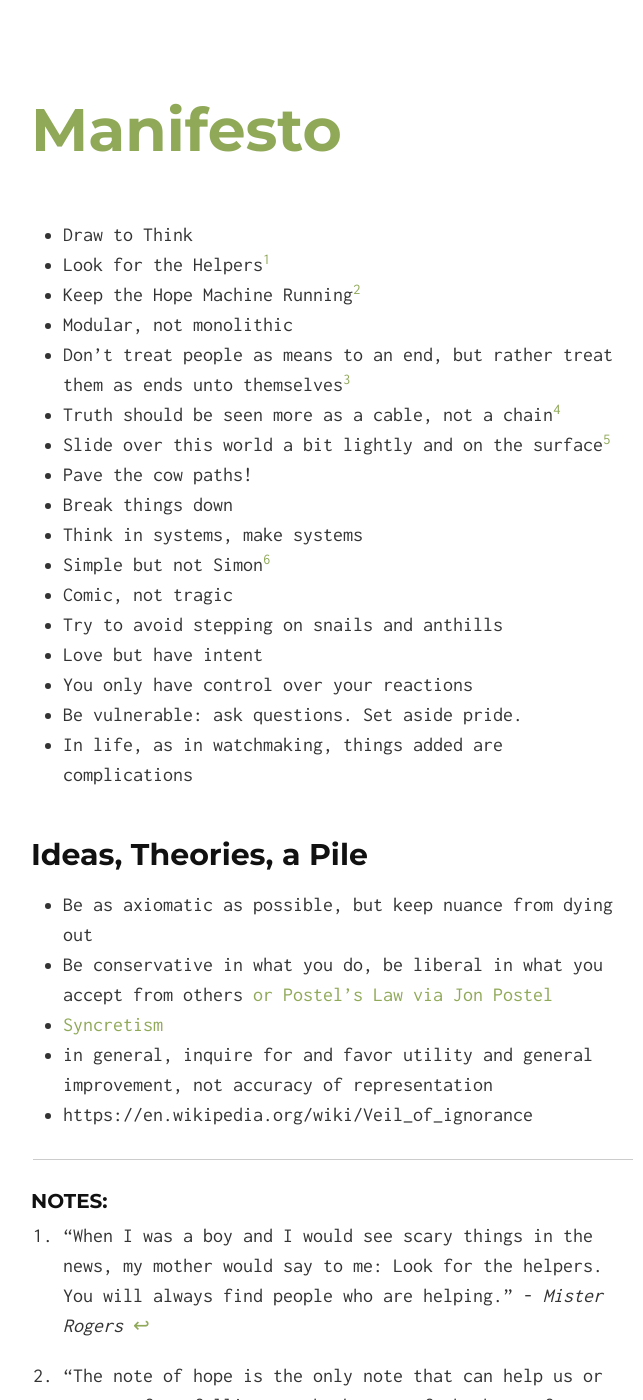
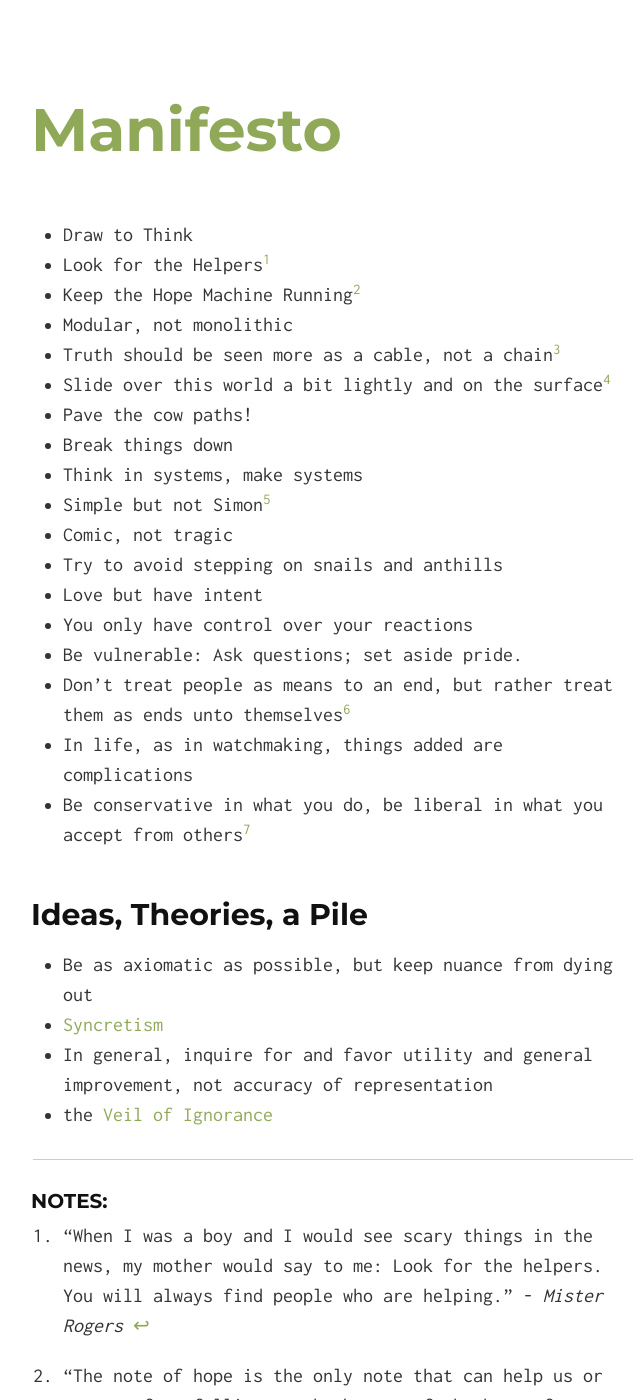
Before and after one commit to thepru/manifesto, a Jekyll site: the page built from index.md, in a window 1280 px wide and 1400 px high. Shown: the whole window, without its empty margins (307-950 px from the left). Built offline with Jekyll 4.4.1, drawn with Linux system fonts in a browser that asks for light colours; some of the changed text lies outside the part shown.

```diff
--- a/index.md
+++ b/index.md
@@ -17,16 +16,17 @@ layout: default
  - Try to avoid stepping on snails and anthills
  - Love but have intent
  - You only have control over your reactions
- - Be vulnerable: ask questions. Set aside pride.
+ - Be vulnerable: Ask questions; set aside pride.
+ - Don’t treat people as means to an end, but rather treat them as ends unto themselves[^kant]
  - In life, as in watchmaking, things added are complications
+ - Be conservative in what you do, be liberal in what you accept from others[^postel]
 
 ## Ideas, Theories, a Pile
 
  - Be as axiomatic as possible, but keep nuance from dying out
- - Be conservative in what you do, be liberal in what you accept from others [or Postel's Law via Jon Postel](https://en.wikipedia.org/wiki/Robustness_principle)
  - [Syncretism](https://en.m.wikipedia.org/wiki/Syncretism)
- - in general, inquire for and favor utility and general improvement, not accuracy of representation
- - https://en.wikipedia.org/wiki/Veil_of_ignorance
+ - In general, inquire for and favor utility and general improvement, not accuracy of representation
+ - the [Veil of Ignorance](https://en.wikipedia.org/wiki/Veil_of_)
 
 ***
 
```
Also changed, not shown: other parts of index.md (+2 -1 lines).
